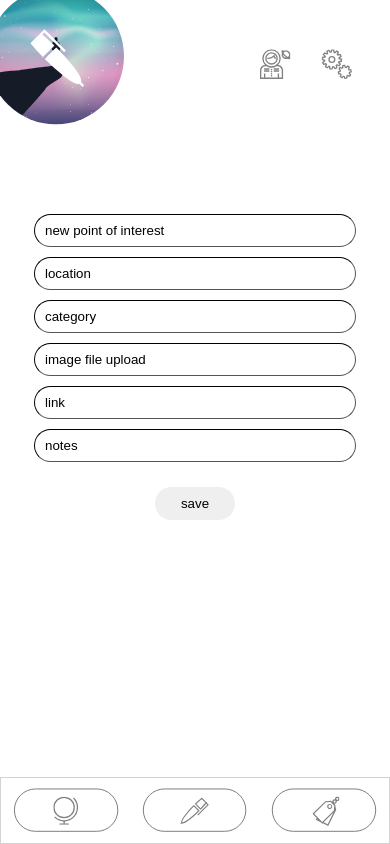
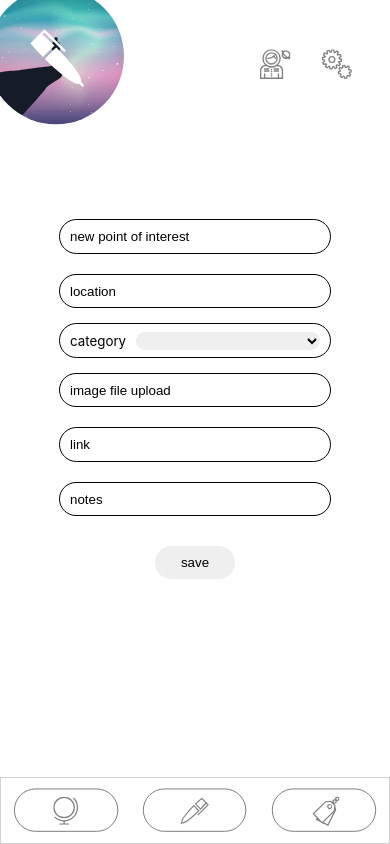
Before and after one commit to PierDavis/spec-capstone, a React (Create React App) app in the folder travl/: page /addPoint in a window 390 px wide. Built offline with nearby package versions, Linux system fonts and the light colour scheme.

Commit message:
Monday work

```diff
--- a/travl/src/App.css
+++ b/travl/src/App.css
@@ -336,12 +336,10 @@ button[type=submit]{
   border-radius: 50px;
   text-align: left;
   font-size: smaller;
-
   border: 1px solid black;
   height: 25px;
   width: 300px;
   padding: 2px 10px 2px 10px;
-
 }
 
   .dropdown {
@@ -546,29 +544,70 @@ ADD POINT CSS BELOW */
   flex-direction: column;
   align-items: center;
   margin: 10vh 10vw 0vh 10vw;
-  height: 90vw;
+  height: 100vw;
+
 }
 
 #add-point-form input {
-  margin: 5px;
-  width: 300px;
+  margin: 10px;
+  width: 250px;
+  height: 30px;
+  border: 1px solid black;
 }
+
 .add-point {
   color: black;
   /* text-transform: uppercase; */
-  border-color: black;
+  /* border-color: black; */
   border-width: 1px;
   text-align: left;
   padding: 2px 10px 2px 10px;
   border-radius: 50px;
   width: 200px;
   height: 27px;
-  border-spacing: 5px;
+  /* border-spacing: 5px; */
 }
 
-::placeholder {
-  color: black;
+
+.categories {
+  display: flex;
+  justify-content: space-between;
+  align-items: center;
+  border-radius: 50px;
+  text-align: left;
+  font-size: smaller;
+  border: 1px solid black;
+  height: 30px;
+  width: 250px;
+  padding: 2px 10px 2px 10px;
+  margin: 5px;
 }
+
+#categories {
+  display: flex;
+  justify-content: space-between;
+  align-items: center;
+  border-radius: 50px;
+  text-align: left;
+  font-size: smaller;
+  /* border: 1px solid greenyellow; */
+  border-style:none;
+  height: 18px;
+  width: 200px;
+  padding: 2px 10px 2px 10px;
+  margin-left: 10px;
+}
+
+/* .category-dropdown {
+  display:inline-flex;
+  flex-direction: row;
+  justify-content: space-between;
+  border-radius: 50px;
+  border-style: none;
+  background-color: white;
+  border: 1px solid hotpink;
+} */
+
 
 .save-button{
   right: 10px;
@@ -577,6 +616,10 @@ ADD POINT CSS BELOW */
   text-align: center;
   color: black;
   margin: 10px;
+}
+
+button:active {
+  background-color: #61dafb;
 }
 
 /*
--- a/travl/src/components/AddPoint.js
+++ b/travl/src/components/AddPoint.js
@@ -18,7 +18,7 @@ function AddPoint(props) {
         pointName: "",
         location: "",
         category: "",
-        imageFileUpload: "",
+        imageUpload: "",
         link: "",
         notes: ""
     }
@@ -30,7 +30,7 @@ function AddPoint(props) {
             localStorage.setItem('pointName', res.data[0][0].point_name)
             localStorage.setItem('location', res.data[0][0].location)
             localStorage.setItem('category', res.data[0][0].category)
-            localStorage.setItem('imageFileUpload', res.data[0][0].imageFileUpload)
+            localStorage.setItem('imageUpload', res.data[0][0].imageUpload)
             localStorage.setItem('link', res.data[0][0].link)
             localStorage.setItem('notes', res.data[0][0].notes)
             props.logFunction()
@@ -77,9 +77,9 @@ function AddPoint(props) {
          id='point-name'
          type="text"
          className="add-point"
-         name="addPoint"
+         name="pointName"
          onChange={formik.handleChange}
-         value={formik.values.firstName}
+         value={formik.values.pointName}
          placeholder='new point of interest'
          />
 
@@ -93,21 +93,33 @@ function AddPoint(props) {
          placeholder='location'
          />
 
-         <input
+         {/* <input
          type="text"
          className="add-point"
          name="category"
          onChange={formik.handleChange}
          value={formik.values.email}
          placeholder='category'
-         />
+         /> */}
+
+        <div className='categories'>
+        <label for='dropdown'>category</label>
+        <select className='category-dropdown' id='categories'>
+        <option disabled selected value> </option>
+        <option value='sightseeing'>sightseeing</option>
+        <option value='food'>food and drink</option>
+        <option value='architecture'>architecture</option>
+        <option value='active'>active</option>
+        <option value='historical'>historical</option>
+        </select>
+         </div>
 
          <input
          type="text"
          className="add-point"
-         name="imageFileUpload"
+         name="imageUpload"
          onChange={formik.handleChange}
-         value={formik.values.username}
+         value={formik.values.image}
          placeholder='image file upload'
          />
 
@@ -116,7 +128,7 @@ function AddPoint(props) {
          className="add-point"
          name="link"
          onChange={formik.handleChange}
-         value={formik.values.password}
+         value={formik.values.link}
          placeholder='link'
          />
 
@@ -125,7 +137,7 @@ function AddPoint(props) {
          className="add-point"
          name="notes"
          onChange={formik.handleChange}
-         value={formik.values.password}
+         value={formik.values.notes}
          placeholder='notes'
          />
 
--- a/travl/src/components/Login.js
+++ b/travl/src/components/Login.js
@@ -17,7 +17,7 @@ function Login(props) {
             localStorage.setItem('lastName', res.data.last_name)
             localStorage.setItem('username', res.data.username)
             localStorage.setItem('id', res.data.id)
-            props.logFunction()
+            // props.logFunction()
             navigate('/profile')
         })
         .catch((err) => {
```
Also changed, not shown: 1 other file (tests, documents, lock files or other folders).
